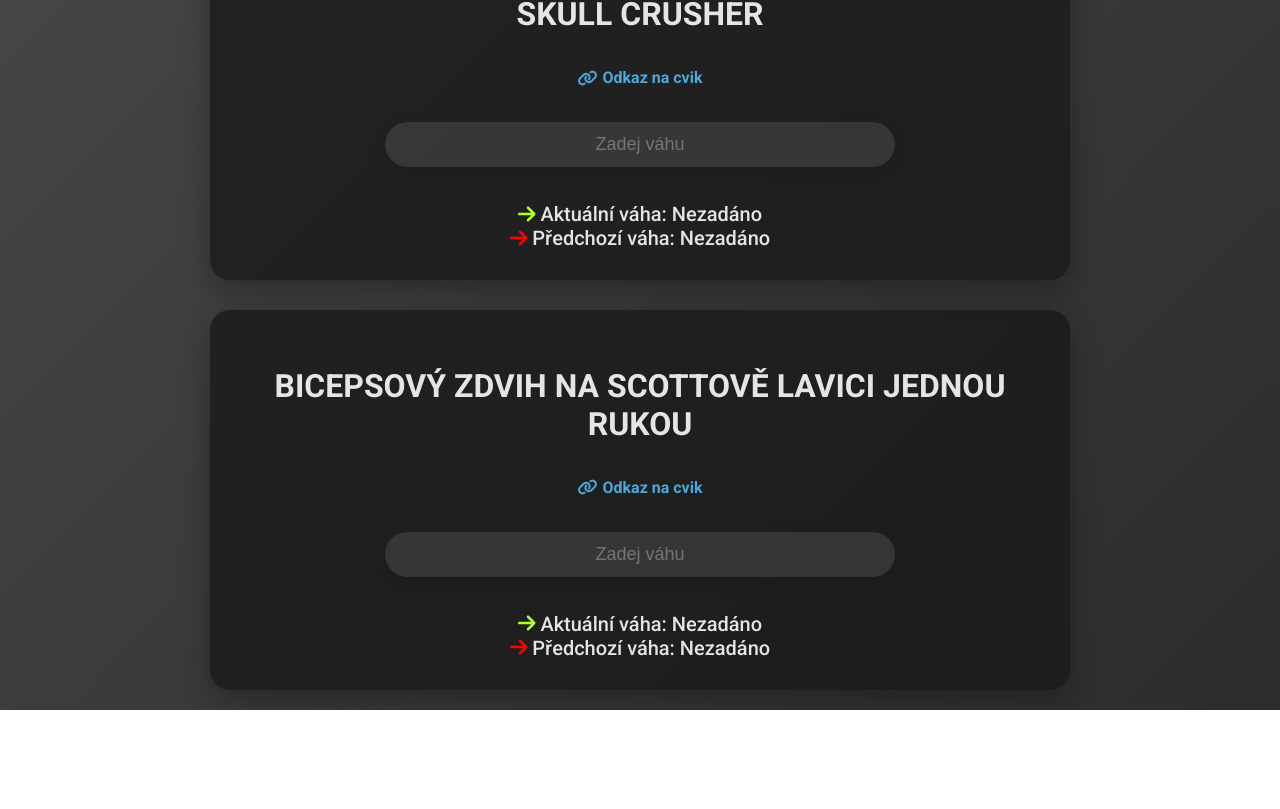
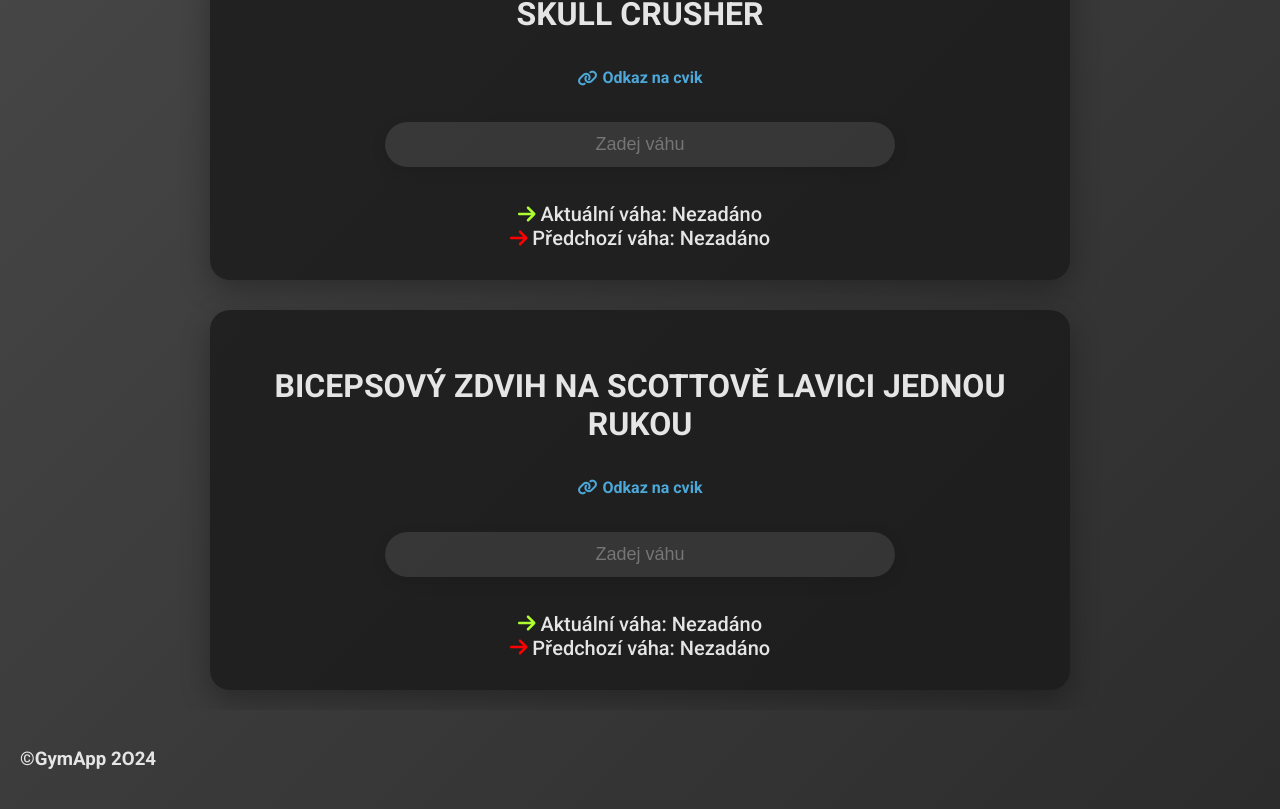
Before and after one commit to drobiss/Gym-App, a React (Vite) app: page / in a window 1280 px wide. Shown: the part 594-1403 px from the top of the page. Before the commit the page ends 1304 px from the top, so only its background shows below. Built offline with nearby package versions, Linux system fonts and the light colour scheme.

Commit message:
added temporary footer

```diff
--- a/src/App.jsx
+++ b/src/App.jsx
@@ -2,6 +2,7 @@ import { useState, useEffect } from "react"
 import allExercises from "./data"
 import SearchBar from "./components/SearchBar"
 import ExerciseList from "./components/ExerciseList"
+import Footer from "./components/Footer"
 
 const App = () => {
   const [searchingText, setSearchingText] = useState("")
@@ -44,7 +45,7 @@ const App = () => {
 
 
   // APP
-  return (
+  return <>
     <div className="exercises-box">
       <SearchBar setSearchingText={setSearchingText} />
       <ExerciseList
@@ -53,7 +54,8 @@ const App = () => {
         onWeightSubmit={handleWeightSubmit}
       />
     </div>
-  )
+    <Footer />
+  </>
 }
 
 export default App
--- /dev/null
+++ b/src/components/Footer.jsx
@@ -0,0 +1,10 @@
+import React from 'react'
+
+const Footer = () => {
+  return <footer>
+    <h3>©GymApp 2O24</h3>
+    <p></p>
+  </footer>
+}
+
+export default Footer
--- a/src/index.css
+++ b/src/index.css
@@ -151,6 +151,14 @@ body {
   color: red;
 }
 
+footer {
+  display: flex;
+  align-items: center;
+  text-align: center;
+  justify-content: space-between;
+  padding: 20px 20px;
+}
+
 
 
 /* Pro malé mobilní telefony */
```
